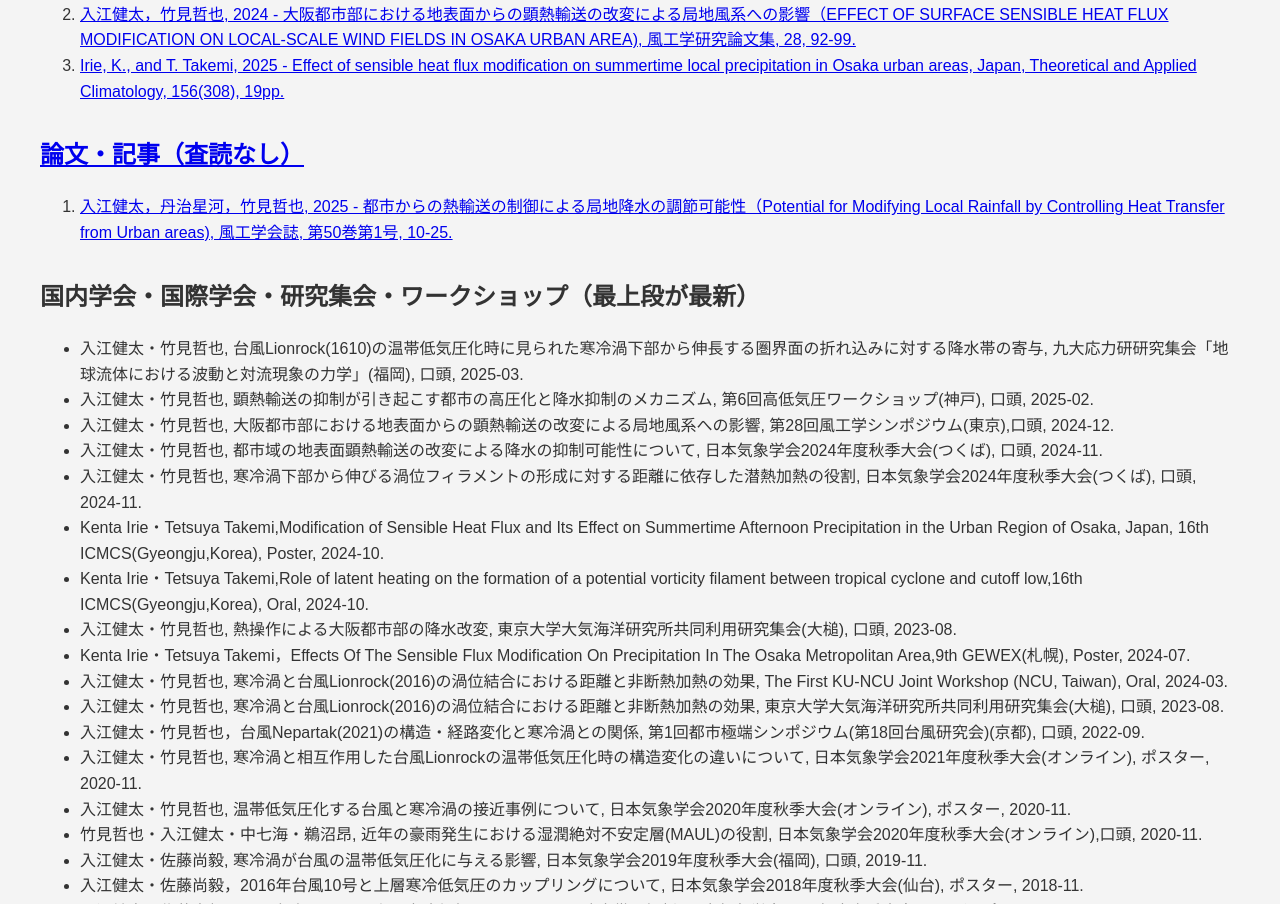
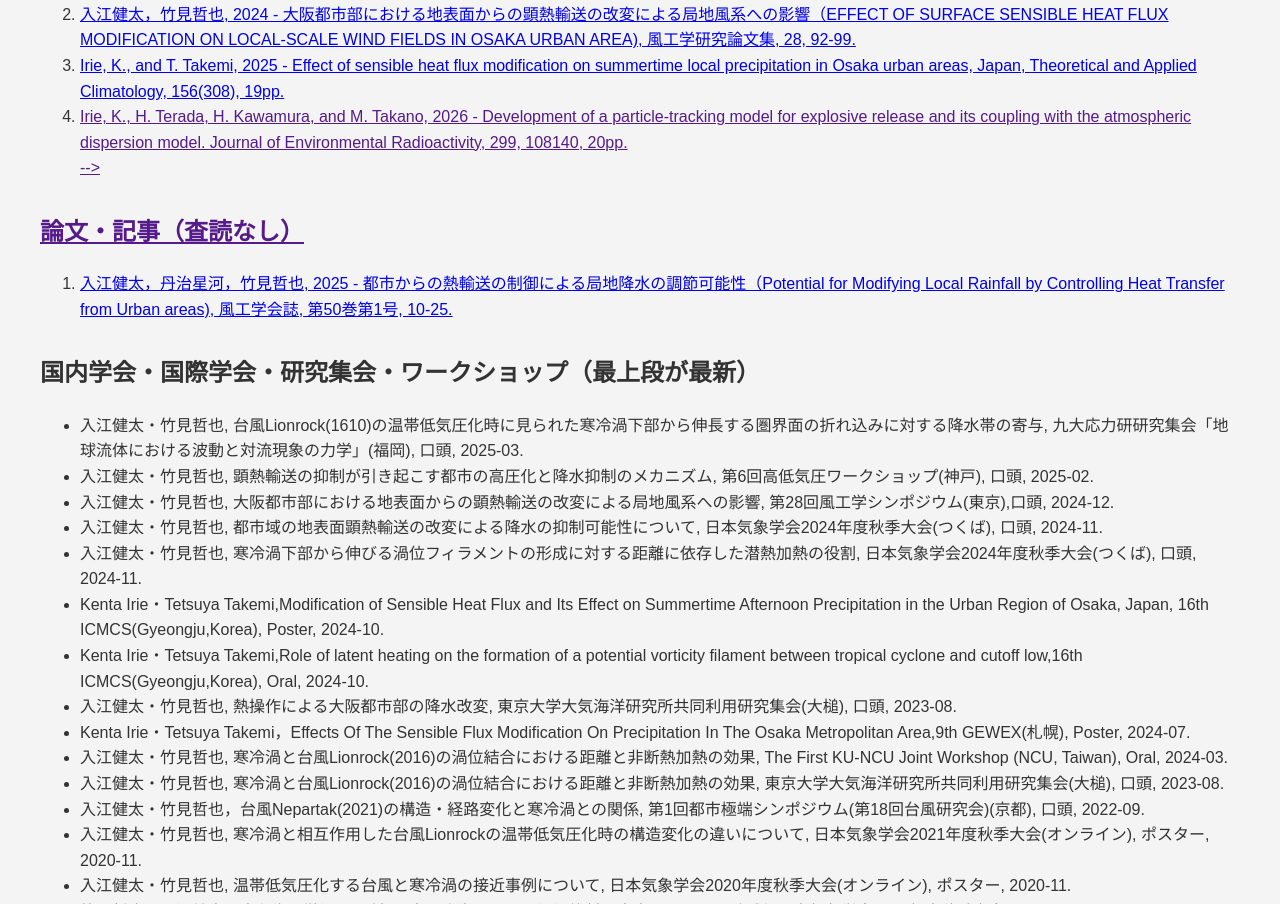
Before and after one commit to Kenta-Irie/irietty, a plain HTML site: page homepage/about.html in a window 1280 px wide. Shown: the part 1017-1921 px from the top of the page. Drawn offline with Linux system fonts and the light colour scheme.

Commit message:
Update about.html

```diff
--- a/homepage/about.html
+++ b/homepage/about.html
@@ -74,7 +74,7 @@
 		<li><a href="https://doi.org/10.14887/windengresearch.28.0_92">入江健太，竹見哲也, 2024 - 大阪都市部における地表面からの顕熱輸送の改変による局地風系への影響（EFFECT OF SURFACE SENSIBLE HEAT FLUX MODIFICATION ON LOCAL-SCALE WIND FIELDS IN OSAKA URBAN AREA), 風工学研究論文集, 28, 92-99.</a></li>
 <!--                <li><a href="">Irie, K., and T. Takemi, 2025 - Effect of latent heating on the formation of a potential vorticity filament between a tropical cyclone and cutoff low, Monthly Weather Review, (in revision)</li>  -->
                 <li><a href="https://doi.org/10.1007/s00704-025-05509-9">Irie, K., and T. Takemi, 2025 - Effect of sensible heat flux modification on summertime local precipitation in Osaka urban areas, Japan, Theoretical and Applied Climatology, 156(308), 19pp.</li>
-<!--                <li><a href="">Irie, K., H. Terada, H. Kawamura, and M. Takano, 2026 - Development of a particle-tracking model for explosive release and its coupling with the atmospheric dispersion model. Journal of Environmental Radioactivity, XXX(XX), XX-XX.</li>  -->
+                <li><a href="">Irie, K., H. Terada, H. Kawamura, and M. Takano, 2026 - Development of a particle-tracking model for explosive release and its coupling with the atmospheric dispersion model. Journal of Environmental Radioactivity, 299, 108140, 20pp.</li>  -->
             </ol>
         </section>
 
```
